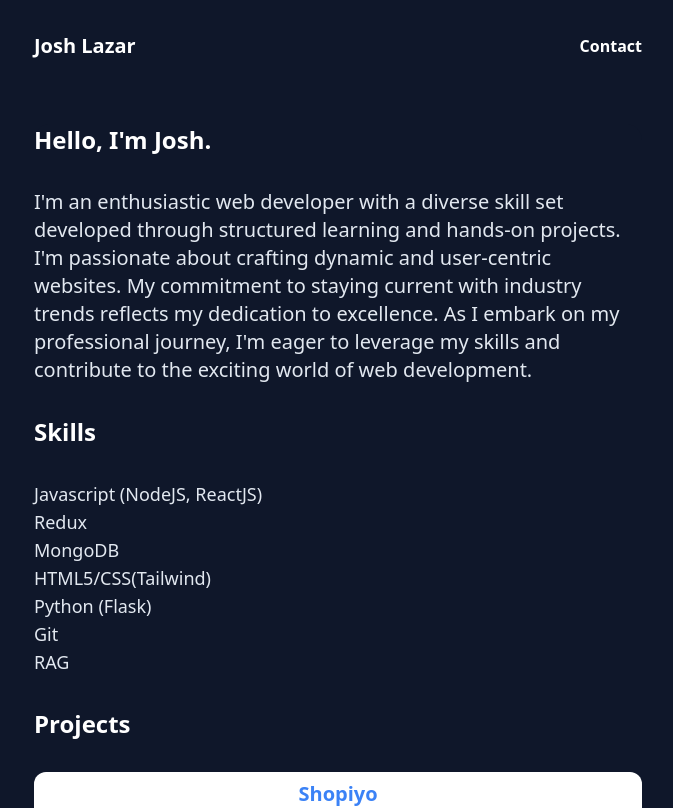
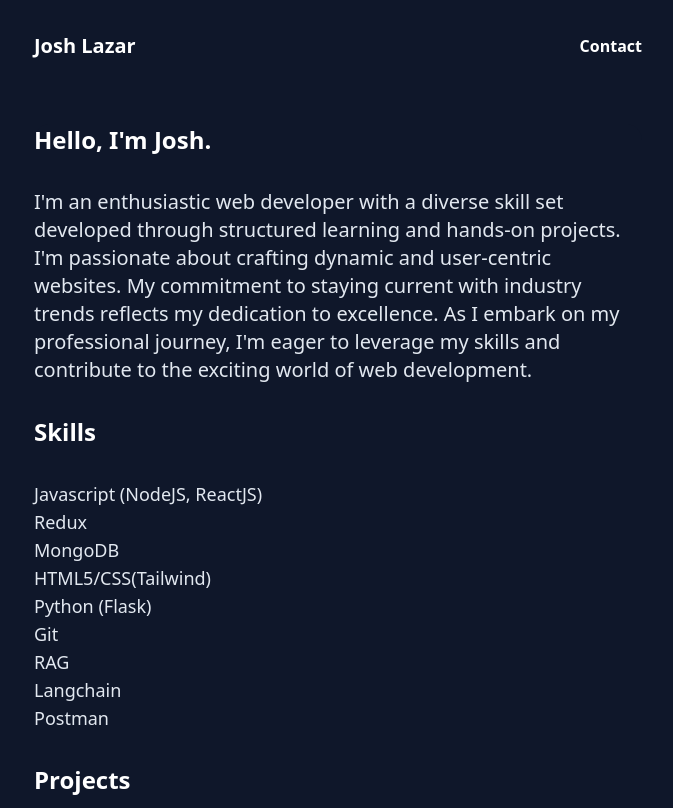
Before and after one commit to joshlazar2/portfolio, a React (Create React App) app in the folder client/: page / in a window 1280 px wide. Shown: the top 808 px of the page, without its empty margins (302-975 px from the left). Built offline with nearby package versions, Linux system fonts and the light colour scheme.

Commit message:
updated skills

```diff
--- a/client/src/components/Main.jsx
+++ b/client/src/components/Main.jsx
@@ -16,6 +16,8 @@ const Main = () => {
                     <li className='text-slate-200 text-lg'>Python (Flask)</li>
                     <li className='text-slate-200 text-lg'>Git</li>
                     <li className='text-slate-200 text-lg'>RAG</li>
+                    <li className='text-slate-200 text-lg'>Langchain</li>
+                    <li className='text-slate-200 text-lg'>Postman</li>
                 </ul>
                 <h2 className='text-white text-2xl font-bold'>Projects</h2>
                 <div className='bg-white rounded-xl flex flex-col p-2 justify-center items-center space-y-2'>
```
